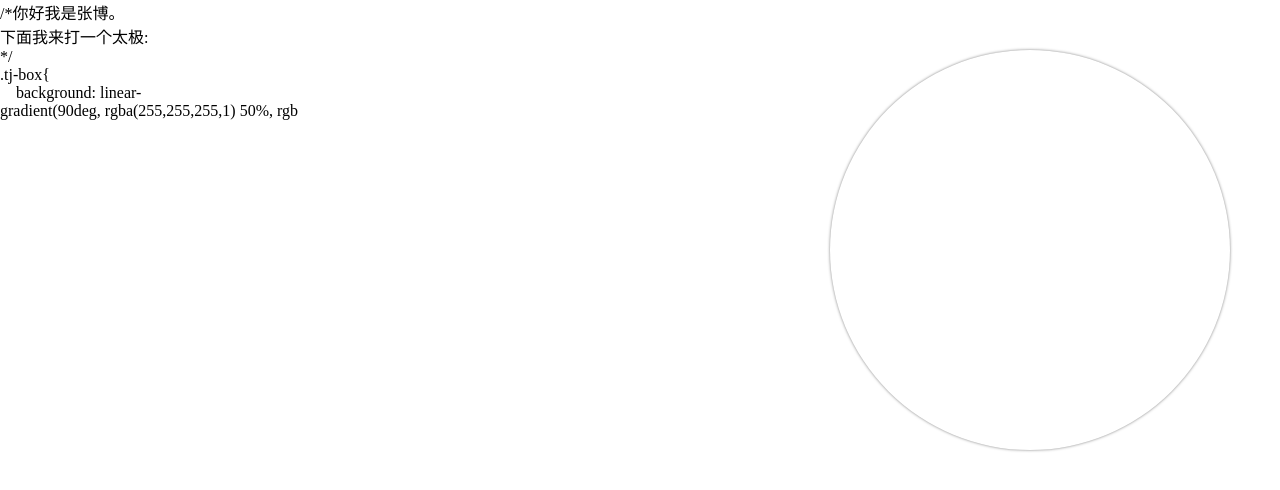
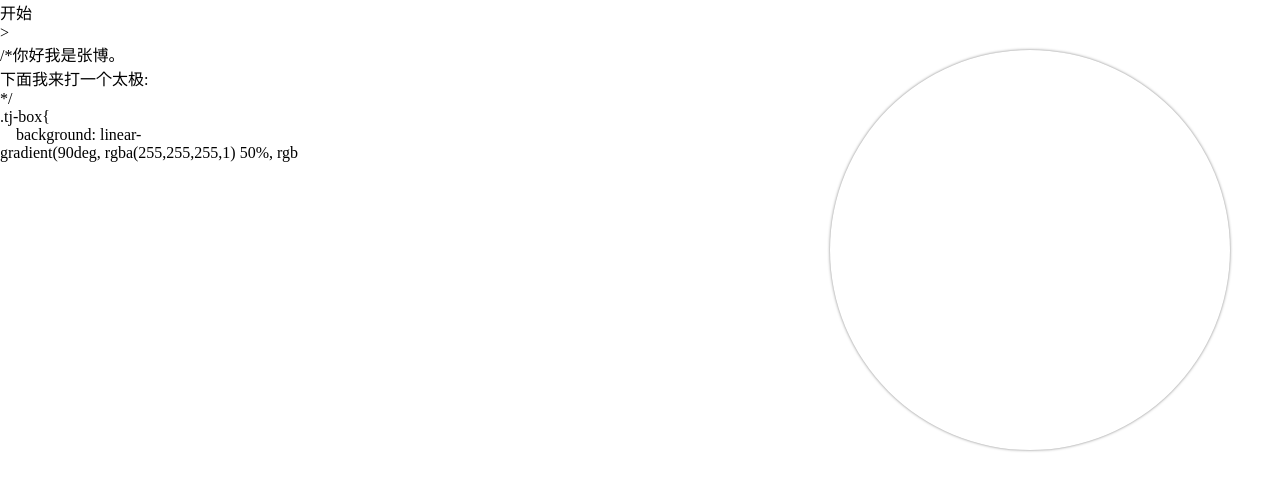
Before and after one commit to DomiPapa/jrg, a website: page dancing-resume/src/index.html in a window 1280 px wide. Drawn offline with Linux system fonts and the light colour scheme.

Commit message:
parcel build src/index.html --public-url dist

```diff
--- a/dancing-resume/src/index.html
+++ b/dancing-resume/src/index.html
@@ -10,6 +10,7 @@
     <style id="style"></style>
 </head>
 <body>
+    <p>开始</p>>
     <div class="container"></div>
     <div class="tj-wrapper"></div>
         <div class="tj-box"></div>
```
Also changed, not shown: dancing-resume/dist/index.html, 2 other files.
